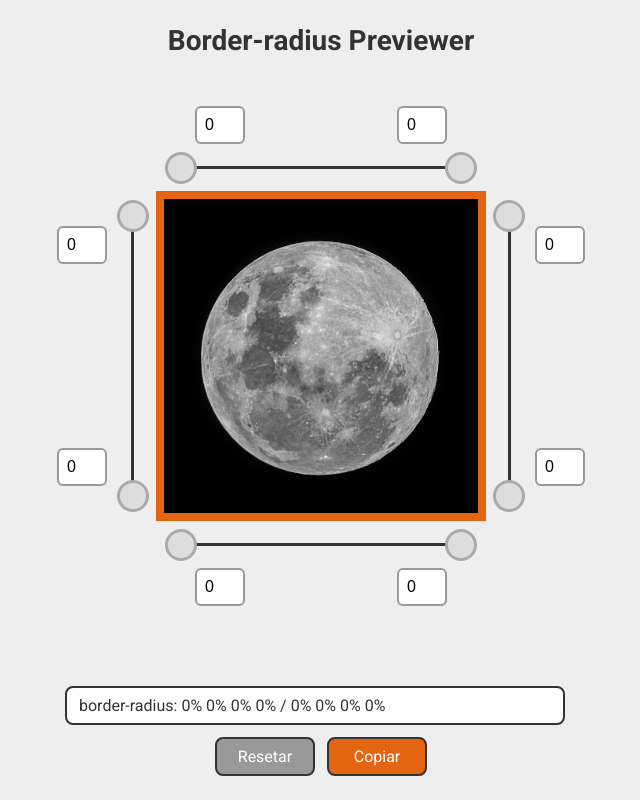
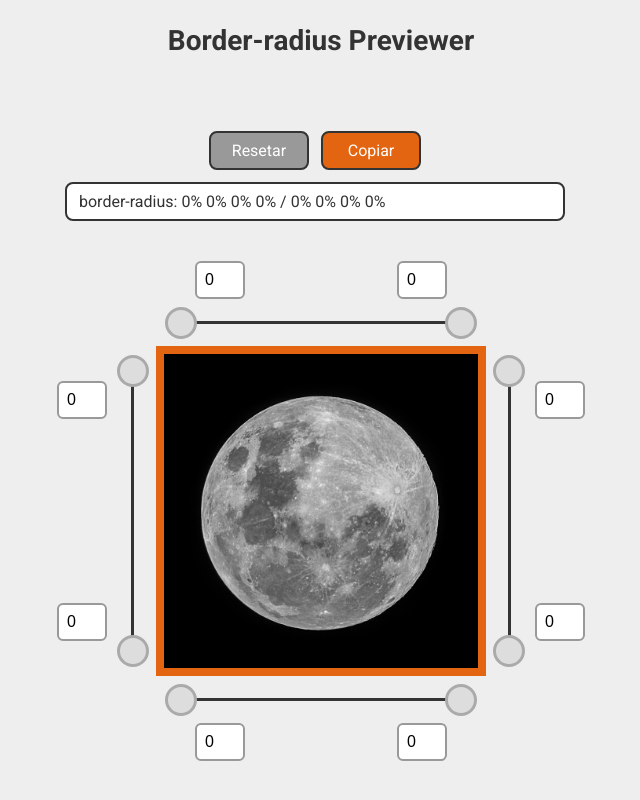
Before and after one commit to Paulotx/border-radius-previewer, a React (Create React App) app: page / in a window 1280 px wide. Shown: the whole page, without its empty margins (319-959 px from the left). Built offline with nearby package versions, Linux system fonts and the light colour scheme.

Commit message:
edit grid

```diff
--- a/src/pages/BorderRadius/index.tsx
+++ b/src/pages/BorderRadius/index.tsx
@@ -6,7 +6,14 @@ import React, {
     useRef,
 } from 'react';
 
-import { AppContainer, Container, Photo, Title, Result } from './styles';
+import {
+    AppContainer,
+    Container,
+    Photo,
+    Title,
+    Result,
+    Content,
+} from './styles';
 
 interface ISelected {
     isSelected: boolean;
@@ -467,6 +474,22 @@ const BorderRadius: React.FC = () => {
     return (
         <AppContainer>
             <Title>Border-radius Previewer</Title>
+            <Content>
+                <Result>
+                    <div>
+                        <button type="button" onClick={handleReset}>
+                            Resetar
+                        </button>
+                        <button type="button" onClick={handleCopy}>
+                            Copiar
+                        </button>
+                    </div>
+                    <input
+                        ref={ref}
+                        type="text"
+                        value={`border-radius: ${borderRadius}`}
+                    />
+                </Result>
                 <Container onMouseUp={handleMouseUp}>
                     <div className="area-container">
                         <input
@@ -491,13 +514,17 @@ const BorderRadius: React.FC = () => {
                             type="text"
                             value={bottomRightRY}
                             className="input-bottom-right-y"
-                        onChange={event => handleSetMouseBottomRightY(event)}
+                            onChange={event =>
+                                handleSetMouseBottomRightY(event)
+                            }
                         />
                         <input
                             type="text"
                             value={bottomRightRX}
                             className="input-bottom-right-x"
-                        onChange={event => handleSetMouseBottomRightX(event)}
+                            onChange={event =>
+                                handleSetMouseBottomRightX(event)
+                            }
                         />
                         <input
                             type="text"
@@ -602,7 +629,10 @@ const BorderRadius: React.FC = () => {
                                         handleMouseDown('buttonBottomRightRX')
                                     }
                                     onMouseUp={handleMouseUp}
-                                style={{ right: mouseBottomXRight, top: -14 }}
+                                    style={{
+                                        right: mouseBottomXRight,
+                                        top: -14,
+                                    }}
                                 >
                                     0
                                 </button>
@@ -631,7 +661,10 @@ const BorderRadius: React.FC = () => {
                                         handleMouseDown('buttonBottomLeftRY')
                                     }
                                     onMouseUp={handleMouseUp}
-                                style={{ bottom: mouseBottomYLeft, left: -14 }}
+                                    style={{
+                                        bottom: mouseBottomYLeft,
+                                        left: -14,
+                                    }}
                                 >
                                     0
                                 </button>
@@ -639,22 +672,7 @@ const BorderRadius: React.FC = () => {
                         </div>
                     </div>
                 </Container>
-
-            <Result>
-                <input
-                    ref={ref}
-                    type="text"
-                    value={`border-radius: ${borderRadius}`}
-                />
-                <div>
-                    <button type="button" onClick={handleReset}>
-                        Resetar
-                    </button>
-                    <button type="button" onClick={handleCopy}>
-                        Copiar
-                    </button>
-                </div>
-            </Result>
+            </Content>
         </AppContainer>
     );
 };
--- a/src/pages/BorderRadius/styles.ts
+++ b/src/pages/BorderRadius/styles.ts
@@ -11,7 +11,6 @@ export const AppContainer = styled.div`
     display: flex;
     flex-direction: column;
     align-items: center;
-    justify-content: space-between;
 `;
 
 export const Title = styled.h2`
@@ -23,11 +22,30 @@ export const Title = styled.h2`
     margin-top: 24px;
 `;
 
+export const Content = styled.div`
+    display: flex;
+    align-items: center;
+    justify-content: space-between;
+    position: absolute;
+
+    top: 50%;
+    transform: translateY(-50%);
+
+    @media (max-width: 1380px) {
+        flex-direction: column;
+    }
+`;
+
 export const Container = styled.div`
     display: flex;
     flex-direction: column;
     align-items: center;
     justify-content: space-between;
+    margin-left: 70px;
+
+    @media (max-width: 1380px) {
+        margin-left: 0;
+    }
 
     .area-container {
         width: 380px;
@@ -164,11 +182,12 @@ export const Result = styled.div`
     margin-bottom: 24px;
     margin-top: 32px;
 
-    @media (max-width: 1450px) {
+    @media (max-width: 1480px) {
         display: flex;
         flex-direction: column;
         align-items: center;
         justify-content: center;
+        margin-bottom: 100px;
     }
 
     input {
@@ -184,8 +203,9 @@ export const Result = styled.div`
 
     div {
         display: inline-block;
-        @media (max-width: 1450px) {
-            margin-top: 12px;
+
+        @media (max-width: 1480px) {
+            margin-bottom: 12px;
         }
     }
 
@@ -205,6 +225,7 @@ export const Result = styled.div`
         &:last-child {
             background: #e46511;
             margin-left: 12px;
+            margin-right: 12px;
         }
 
         &:last-child:hover {
--- a/src/styles/global.ts
+++ b/src/styles/global.ts
@@ -10,10 +10,6 @@ export default createGlobalStyle`
         padding: 0;
         box-sizing: border-box;
         outline: 0
-    }
-
-    html, body, #root {
-        height: 100vh;
     }
 
     body {
```
Also changed, not shown: 1 other file (tests, documents, lock files or other folders). Lines whose indentation alone changed are shown as unchanged.
